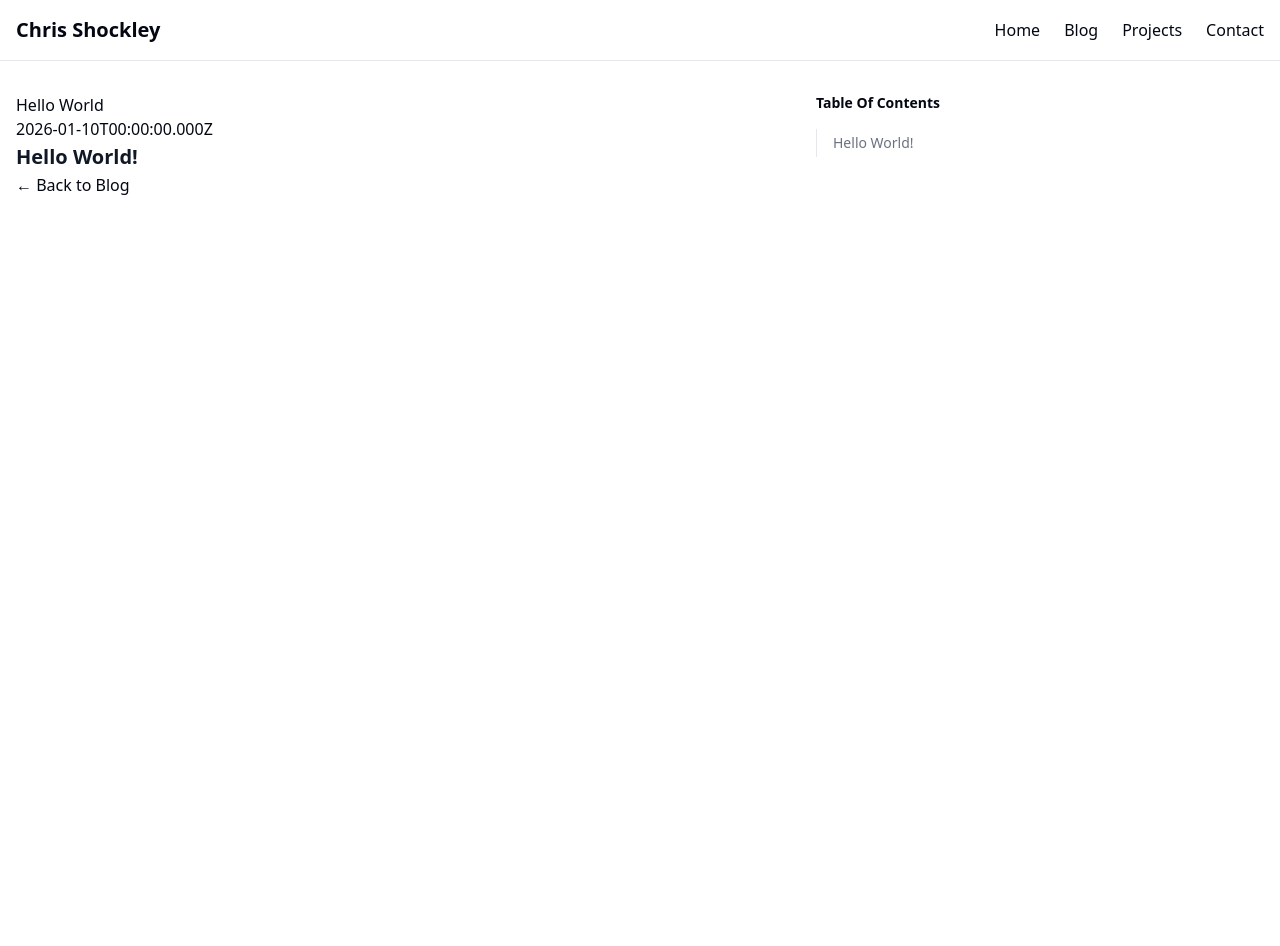
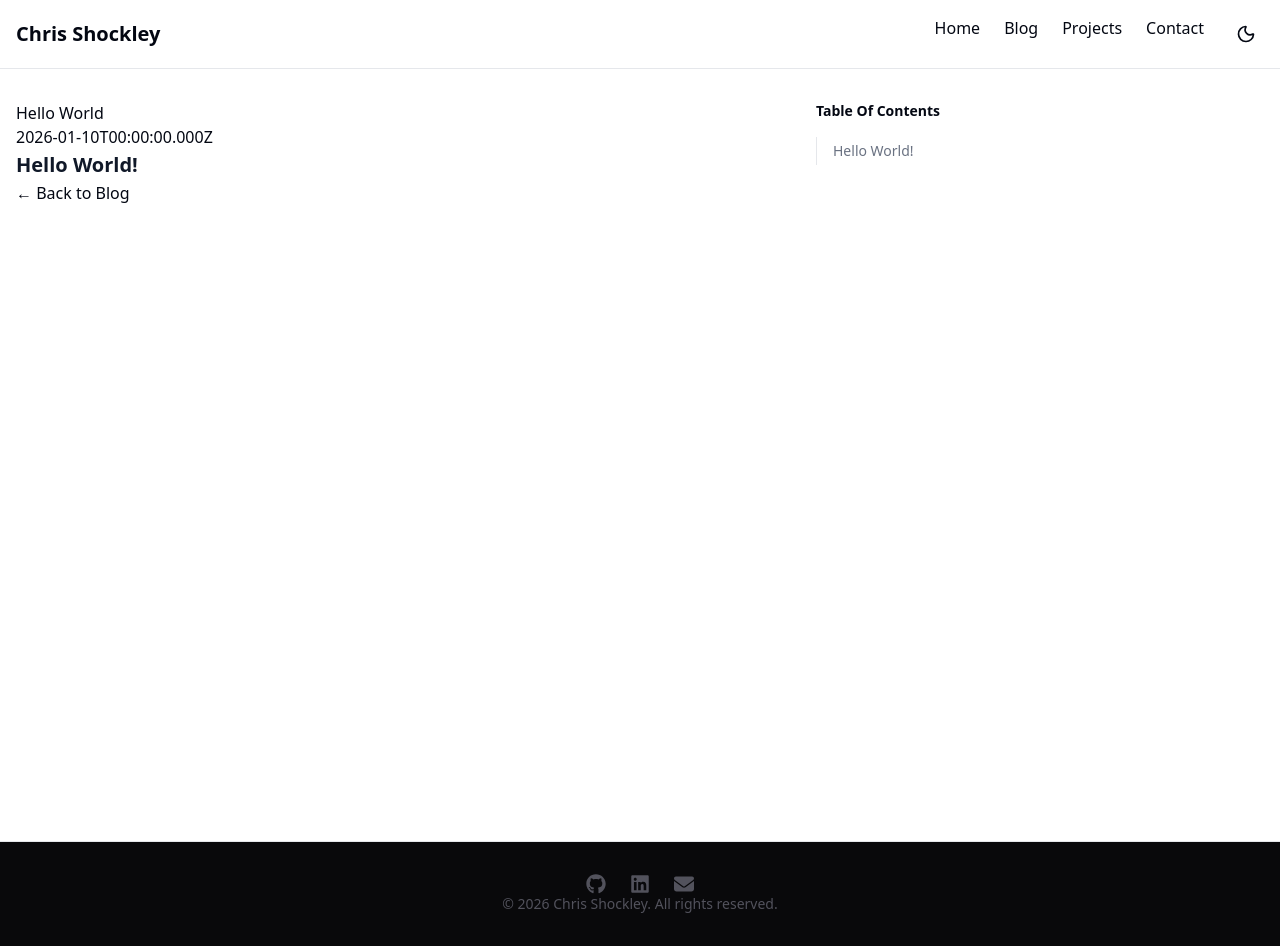
Before and after one commit to cishocksr/cishockley.com, a Next.js app: page /blog/hello-world in a window 1280 px wide. Before the commit the page ends 833 px from the top, so only its background shows below. Built offline with nearby package versions, Linux system fonts and the light colour scheme.

Commit message:
feat: added header with dark mode and footer with social icons

```diff
--- a/app/blog/components/toc.tsx
+++ b/app/blog/components/toc.tsx
@@ -1,15 +1,15 @@
-"use client";
+'use client';
 
-import { Menu } from "lucide-react";
-import { useEffect, useState } from "react";
-import { Button } from "@/components/ui/button";
+import { Menu } from 'lucide-react';
+import { useEffect, useState } from 'react';
+import { Button } from '@/components/ui/button';
 import {
   Drawer,
   DrawerContent,
   DrawerTitle,
   DrawerTrigger,
-} from "@/components/ui/drawer";
-import { ScrollArea } from "@/components/ui/scroll-area";
+} from '@/components/ui/drawer';
+import { ScrollArea } from '@/components/ui/scroll-area';
 
 type TOCItem = {
   title: string;
@@ -24,26 +24,28 @@ type TOCProps = {
 const renderTOCItems = (
   items: TOCItem[],
   activeId: string,
-  isFirstLevel = true
+  isFirstLevel = true,
+  onClose?: () => void
 ) => {
   return (
     <ul
       className={`space-y-2 pl-4 ${
-        isFirstLevel ? "border-l border-border" : ""
+        isFirstLevel ? 'border-border border-l' : ''
       }`}
     >
       {items.map((item) => {
-        const headingId = item.url.replace("#", "");
+        const headingId = item.url.replace('#', '');
         const isActive = activeId === headingId;
 
         return (
           <li key={item.url}>
             <a
               href={item.url}
-              className={`text-sm transition-colors block py-1 ${
+              onClick={() => onClose?.()}
+              className={`block py-1 text-sm transition-colors ${
                 isActive
-                  ? "text-primary font-medium"
-                  : "text-muted-foreground hover:text-foreground"
+                  ? 'text-primary font-medium'
+                  : 'text-muted-foreground hover:text-foreground'
               }`}
             >
               {item.title}
@@ -59,25 +61,25 @@ const renderTOCItems = (
 
 export default function TableOfContents({ toc }: TOCProps) {
   const [isOpen, setIsOpen] = useState(false);
-  const [activeId, setActiveId] = useState<string>("");
+  const [activeId, setActiveId] = useState<string>('');
 
   useEffect(() => {
     const headings = document.querySelectorAll(
-      "article h1, article h2, article h3, article h4, article h5, article h6"
+      'article h1, article h2, article h3, article h4, article h5, article h6'
     );
-    console.log("Found headings: ", headings.length);
+    console.log('Found headings: ', headings.length);
 
     const observer = new IntersectionObserver(
       (entries) => {
         entries.forEach((entry) => {
           if (entry.isIntersecting) {
-            console.log("Active Heading ID: ", entry.target.id);
+            console.log('Active Heading ID: ', entry.target.id);
             setActiveId(entry.target.id);
           }
         });
       },
       {
-        rootMargin: "-100px 0px -66%",
+        rootMargin: '-100px 0px -66%',
         threshold: 1.0,
       }
     );
@@ -95,19 +97,19 @@ export default function TableOfContents({ toc }: TOCProps) {
   return (
     <>
       {/* Desktop: always visible sidebar */}
-      <nav className="hidden lg:block sticky top-20 h-fit w-64">
-        <h2 className="text-sm font-semibold mb-4">Table Of Contents</h2>
+      <nav className="sticky top-20 hidden h-fit w-64 lg:block">
+        <h2 className="mb-4 text-sm font-semibold">Table Of Contents</h2>
         <ScrollArea className="h-[calc(100vh-8rem)]">
           {renderTOCItems(toc, activeId)}
         </ScrollArea>
       </nav>
 
       {/* Mobile: button + drawer */}
-      <div className="lg:hidden fixed top-4 right-4 z-50">
+      <div className="fixed top-4 right-4 z-50 lg:hidden">
         <Drawer open={isOpen} onOpenChange={setIsOpen}>
           <DrawerTrigger asChild>
             <Button>
-              <Menu className="h-4 w-4 mr-2" />
+              <Menu className="mr-2 h-4 w-4" />
               TOC
             </Button>
           </DrawerTrigger>
@@ -115,7 +117,7 @@ export default function TableOfContents({ toc }: TOCProps) {
           <DrawerContent>
             <DrawerTitle>Table of Contents</DrawerTitle>
             <ScrollArea className="h-100 p-4">
-              {renderTOCItems(toc, activeId)}
+              {renderTOCItems(toc, activeId, true, () => setIsOpen(false))}
             </ScrollArea>
           </DrawerContent>
         </Drawer>
--- a/app/layout.tsx
+++ b/app/layout.tsx
@@ -1,7 +1,9 @@
 import type { Metadata } from 'next';
 import { Geist, Geist_Mono } from 'next/font/google';
 import './globals.css';
+import Footer from '@/components/footer';
 import Header from '@/components/header';
+import { ThemeProvider } from '@/components/theme-provider';
 
 const geistSans = Geist({
   variable: '--font-geist-sans',
@@ -24,12 +26,20 @@ export default function RootLayout({
   children: React.ReactNode;
 }>) {
   return (
-    <html lang="en">
+    <html lang="en" suppressHydrationWarning>
       <body
         className={`${geistSans.variable} ${geistMono.variable} antialiased`}
       >
-        <Header />
-        {children}
+        <ThemeProvider
+          attribute="class"
+          defaultTheme="system"
+          enableSystem
+          disableTransitionOnChange
+        >
+          <Header />
+          {children}
+          <Footer />
+        </ThemeProvider>
       </body>
     </html>
   );
--- /dev/null
+++ b/components/footer.tsx
@@ -0,0 +1,43 @@
+import { FaEnvelope, FaGithub, FaLinkedin } from 'react-icons/fa6';
+
+export default function Footer() {
+  return (
+    <footer className="border-t bg-zinc-950 dark:bg-zinc-950">
+      <div className="container mx-auto px-4 py-8">
+        <div className="flex justify-center gap-6">
+          <a
+            href="https://github.com/cishocksr"
+            target="_blank"
+            rel="noopener noreferrer"
+            aria-label="GitHub"
+            className="text-zinc-600 hover:text-zinc-900 dark:text-zinc-400 dark:hover:text-zinc-100"
+          >
+            <FaGithub className="h-5 w-5" />
+          </a>
+          <a
+            href="https://linkedin.com/in/christopherishockley"
+            target="_blank"
+            rel="noopener noreferrer"
+            aria-label="LinkedIn"
+            className="text-zinc-600 hover:text-zinc-900 dark:text-zinc-400 dark:hover:text-zinc-100"
+          >
+            <FaLinkedin className="h-5 w-5" />
+          </a>
+          <a
+            href="mailto:cishocksr@cishockley.com"
+            target="_blank"
+            rel="noopener noreferrer"
+            aria-label="Email"
+            className="text-zinc-600 hover:text-zinc-900 dark:text-zinc-400 dark:hover:text-zinc-100"
+          >
+            <FaEnvelope className="h-5 w-5" />
+          </a>
+        </div>
+
+        <div className="text-center text-sm text-zinc-600 dark:text-zinc-400">
+          &copy; {new Date().getFullYear()} Chris Shockley. All rights reserved.
+        </div>
+      </div>
+    </footer>
+  );
+}
--- a/components/header.tsx
+++ b/components/header.tsx
@@ -9,6 +9,7 @@ import {
   SheetTitle,
   SheetTrigger,
 } from '@/components/ui/sheet';
+import { ThemeToggle } from './theme-toggle';
 
 export default function Header() {
   const [open, setOpen] = useState(false);
@@ -24,7 +25,7 @@ export default function Header() {
           Chris Shockley
         </Link>
 
-        {/* Desktop Navigation - right */}
+        {/* Desktop Navigation */}
         <div className="hidden gap-6 md:flex">
           <Link href="/" className={linkClass}>
             Home
@@ -38,9 +39,10 @@ export default function Header() {
           <Link href="/contact" className={linkClass}>
             Contact
           </Link>
+          <ThemeToggle />
         </div>
 
-        {/* Mobile Navigation - left */}
+        {/* Mobile Navigation */}
         <div className="md:hidden">
           <Sheet open={open} onOpenChange={setOpen}>
             <SheetTrigger asChild>
@@ -79,6 +81,9 @@ export default function Header() {
                 >
                   Contact
                 </Link>
+                <div className="border-t border-zinc-200 pt-4 dark:border-zinc-800">
+                  <ThemeToggle />
+                </div>
               </div>
             </SheetContent>
           </Sheet>
--- /dev/null
+++ b/components/theme-provider.tsx
@@ -0,0 +1,10 @@
+'use client';
+
+import {
+  ThemeProvider as NextThemesProvider,
+  type ThemeProviderProps,
+} from 'next-themes';
+
+export function ThemeProvider({ children, ...props }: ThemeProviderProps) {
+  return <NextThemesProvider {...props}>{children}</NextThemesProvider>;
+}
--- /dev/null
+++ b/components/theme-toggle.tsx
@@ -0,0 +1,33 @@
+'use client';
+
+import { Moon, Sun } from 'lucide-react';
+import { useTheme } from 'next-themes';
+import { useEffect, useState } from 'react';
+
+export function ThemeToggle() {
+  const [mounted, setMounted] = useState(false);
+  const { theme, setTheme } = useTheme();
+
+  useEffect(() => {
+    setMounted(true);
+  }, []);
+
+  if (!mounted) {
+    return null; // Avoid hydration mismatch
+  }
+
+  return (
+    <button
+      type="button"
+      onClick={() => setTheme(theme === 'dark' ? 'light' : 'dark')}
+      className="rounded-md p-2 hover:bg-zinc-100 dark:hover:bg-zinc-800"
+      aria-label="Toggle theme"
+    >
+      {theme === 'dark' ? (
+        <Sun className="h-5 w-5" />
+      ) : (
+        <Moon className="h-5 w-5" />
+      )}
+    </button>
+  );
+}
--- a/package.json
+++ b/package.json
@@ -19,9 +19,11 @@
     "clsx": "^2.1.1",
     "lucide-react": "^0.562.0",
     "next": "16.1.1",
+    "next-themes": "^0.4.6",
     "postcss": "^8.5.6",
     "react": "19.2.3",
     "react-dom": "19.2.3",
+    "react-icons": "^5.5.0",
     "rehype-slug": "^6.0.0",
     "tailwind-merge": "^3.4.0",
     "vaul": "^1.1.2",
```
Also changed, not shown: 1 other file (tests, documents, lock files or other folders).
